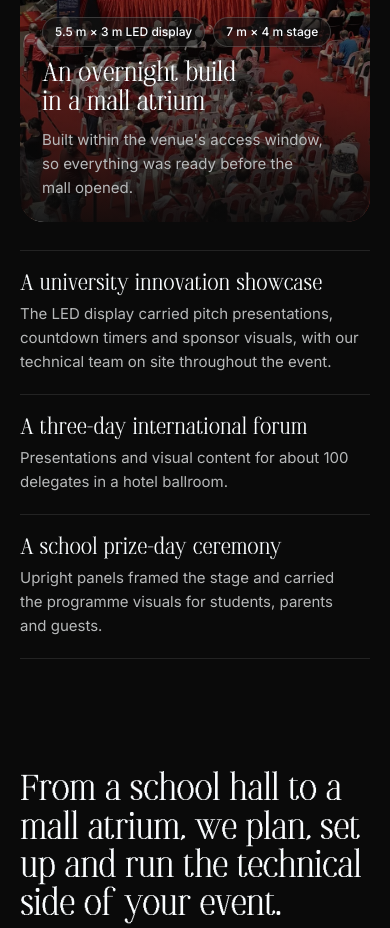
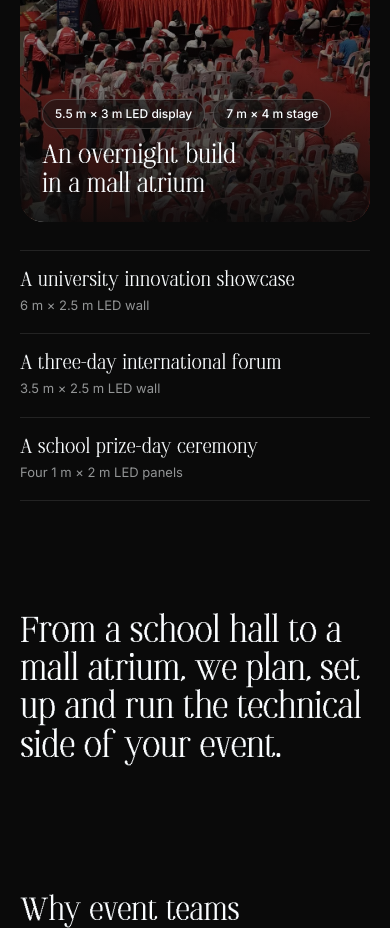
Before and after one commit to PixelPro-Studios/pixelpro-website, a Next.js app: page /mockup/home-v2 in a window 390 px wide. Shown: the part 2340-3268 px from the top of the page. Built offline with nearby package versions, Linux system fonts and the light colour scheme.

Commit message:
Mockups v2 home: recent work trimmed to titles and specs

```diff
--- a/app/mockup/_v2/v2.css
+++ b/app/mockup/_v2/v2.css
@@ -134,7 +134,14 @@
   .v2-svc-row .v2-row-n { display: none; }
 }
 .v2-row.v2-row-text-only { grid-template-columns: 40px 1fr auto; }
-@media (max-width: 767px) { .v2-row.v2-row-text-only { grid-template-columns: 1fr; } .v2-row.v2-row-text-only .v2-row-text .v2-card-line { display: block; } }
+.v2-rows-tight { margin-top: 20px; }
+.v2-rows-tight .v2-row { padding: 18px 0; }
+.v2-rows-tight .v2-row-title { font-size: clamp(20px, 1.8vw, 26px); }
+.v2-home-lead { aspect-ratio: 16 / 7; }
+@media (max-width: 767px) {
+  .v2-row.v2-row-text-only { grid-template-columns: 1fr; gap: 4px; }
+  .v2-rows-tight .v2-row-spec { display: block; }
+}
 
 /* ---------- desktop section bar (under the site navbar) ---------- */
 .v2-secbar { position: fixed; z-index: 40; top: 84px; left: 50%; display: none; align-items: center; gap: 4px; padding: 6px 6px 6px 10px; border-radius: 999px; background: rgba(20, 20, 20, 0.82); border: 1px solid rgba(255, 255, 255, 0.12); backdrop-filter: blur(14px); opacity: 0; transform: translate(-50%, -8px); pointer-events: none; transition: opacity 250ms ease, transform 250ms var(--ease-out); overflow: hidden; }
--- a/app/mockup/home-v2/HomeV2.tsx
+++ b/app/mockup/home-v2/HomeV2.tsx
@@ -112,7 +112,7 @@ export default function HomeV2() {
             See all projects →
           </a>
         </div>
-        <article className="v2-lead-job">
+        <article className="v2-lead-job v2-home-lead">
           <Image src={LEAD.img} alt={LEAD.alt} fill sizes="(min-width: 1280px) 1160px, 100vw" className="v2-cover v2-photo" />
           <div className="v2-lead-job-text">
             <div className="v2-chips">
@@ -123,17 +123,14 @@ export default function HomeV2() {
               ))}
             </div>
             <h3 className="v2-h3">{LEAD.title}</h3>
-            <p className="v2-card-line">{LEAD.line}</p>
           </div>
         </article>
-        <ul className="v2-rows">
+        {/* One line per job: number, name, the screen it used */}
+        <ul className="v2-rows v2-rows-tight">
           {ROWS.map((p, i) => (
             <li key={p.title} className="v2-row v2-row-text-only">
               <span className="v2-row-n">0{i + 2}</span>
-              <div className="v2-row-text">
-                <h3 className="v2-row-title">{p.title}</h3>
-                <p className="v2-card-line">{p.line}</p>
-              </div>
+              <h3 className="v2-row-title">{p.title}</h3>
               <span className="v2-row-spec">{p.spec[0]}</span>
             </li>
           ))}
```
